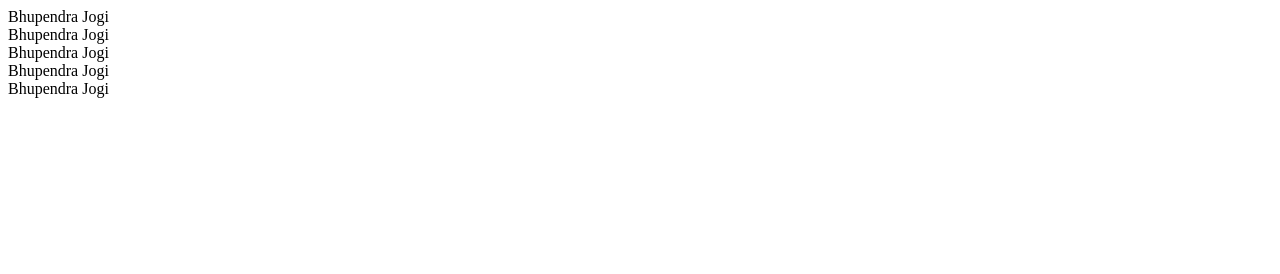
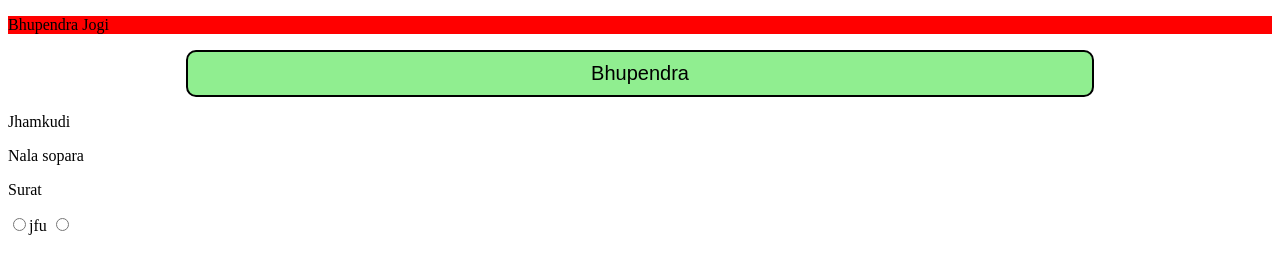
Before and after one commit to playeron1/JS, a website: page index.html in a window 1280 px wide. Drawn offline with Linux system fonts and the light colour scheme.

Commit message:
practiced querry selector & querryselectorall

```diff
--- a/index.html
+++ b/index.html
@@ -4,14 +4,17 @@
     <meta charset="UTF-8">
     <meta name="viewport" content="width=device-width, initial-scale=1.0">
     <title>Document</title>
+    <link rel="stylesheet" href="style.css">
 </head>
 <body>
     <div class="container">
-        <div class="box" id="box1">Bhupendra Jogi</div>
-        <div class="box" id="box2">Bhupendra Jogi</div>
-        <div class="box" id="box3">Bhupendra Jogi</div>
-        <div class="box" id="box4">Bhupendra Jogi</div>
-        <div class="box" id="box5">Bhupendra Jogi</div>
+        <div class="box" id="box1"><p>Bhupendra Jogi</p></div>
+        <div class="box" id="box2"><p>Bhupendra</p></div>
+        <div class="box" id="box3"><p>Jhamkudi</p></div>
+        <div class="box" id="box4"><p>Nala sopara</p></div>
+        <div class="box" id="box5"><p>Surat</p></div>
+        <input type="radio" name="message" value="js">jfu
+        <input type="radio" name="message" value="python">
     </div>
     <script src="script.js"></script>
 </body>
--- a/script.js
+++ b/script.js
@@ -1,4 +1,18 @@
-console.log("Hi");
-document.body.style.background="red";
-setInterval(()=>
-    document.body.style.background="",3000,5000);
+// console.log("Hi");
+const anime1 = document.querySelectorAll("p");
+// console.log(anime1);
+anime1[0].style.background='red';
+anime1[1].style.background='lightblue';
+const a = document.getElementById('box3');
+// console.log(a);
+// a.style.background='yellow';
+// anime1[4].style.background = 'lightgreen';
+// anime1[1].style.border = '2px solid black';
+// anime1[1].style.width = "70%";
+// anime1[1].style.padding = '10px 10px';
+// anime1[1].style.borderRadius = '20px';
+// anime1[1].style.margin = '0 auto';
+anime1[1].style.cssText = 'background:lightgreen;border:2px solid black;width:70%;padding: 10px 10px;border-radius:10px;font-size:20px;font-family: arial;margin:0 auto;text-align: center';
+const b = document.getElementsByName('message');
+console.log(b);
+b[0].style.border='2px solid black';
```
Also changed, not shown: style.css (added).
